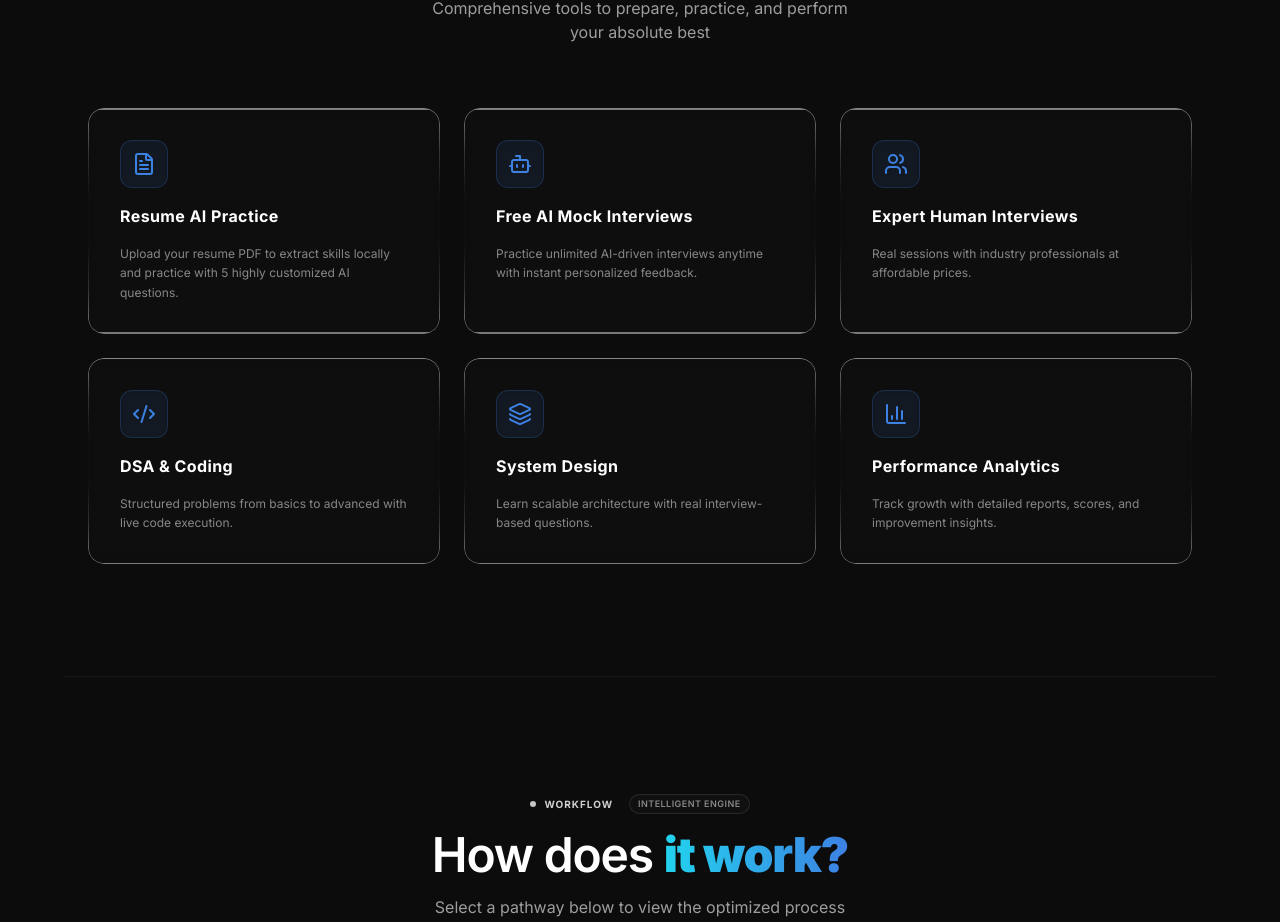
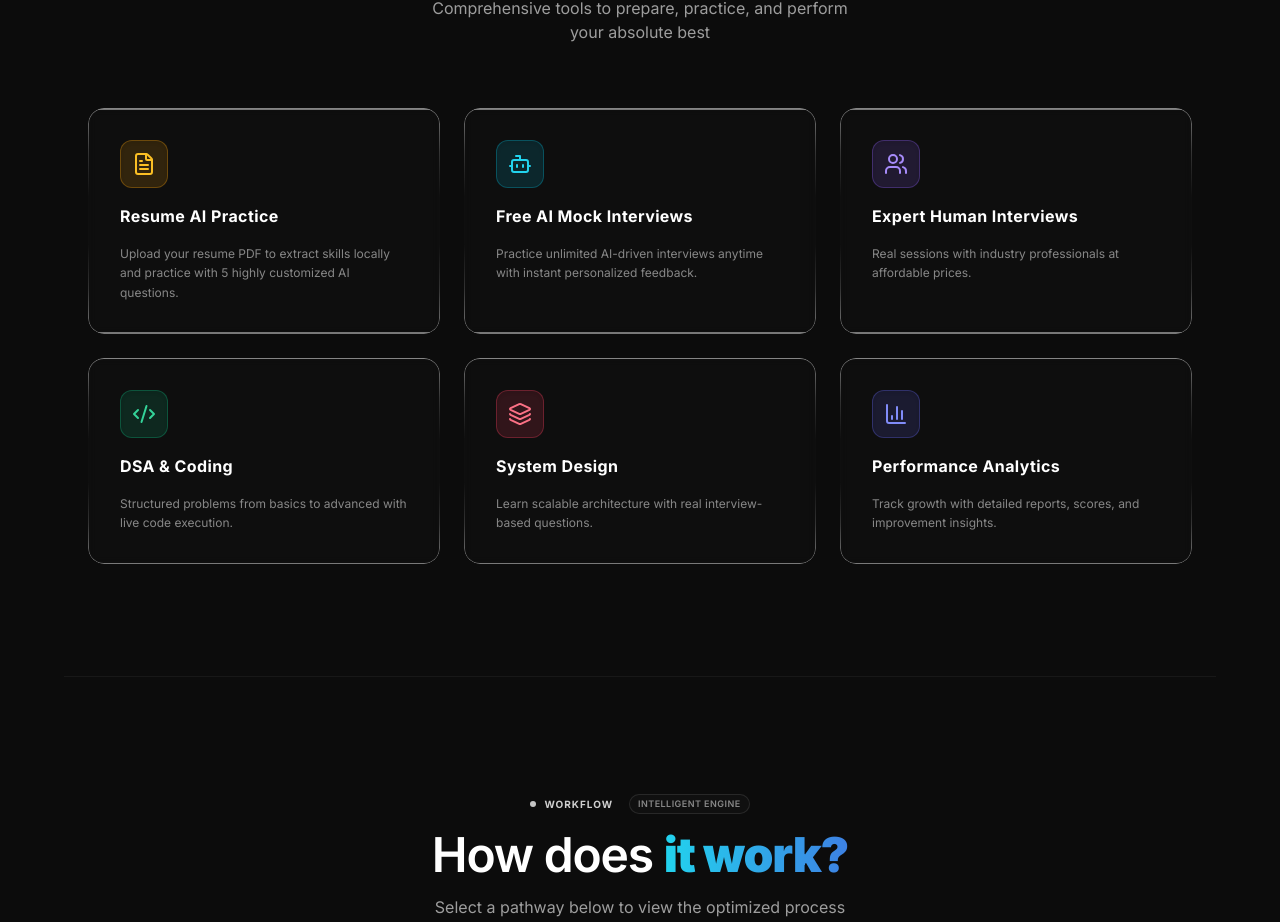
Before and after one commit to divyadahiya14/InterviewBuddy, a React (Create React App) app in the folder interviewbuddy-frontend/: page / in a window 1280 px wide. Shown: the part 1471-2393 px from the top of the page. Built offline with nearby package versions, Linux system fonts and the light colour scheme; no server answers.

Commit message:
feat: add distinct colors to feature card icons on landing page

```diff
--- a/interviewbuddy-frontend/src/pages/LandingPage.jsx
+++ b/interviewbuddy-frontend/src/pages/LandingPage.jsx
@@ -153,12 +153,12 @@ function LandingPage() {
 
   // Original Features List (Preserved Exactly)
   const features = [
-    { icon: FileText, title: "Resume AI Practice", desc: "Upload your resume PDF to extract skills locally and practice with 5 highly customized AI questions." },
-    { icon: Bot, title: "Free AI Mock Interviews", desc: "Practice unlimited AI-driven interviews anytime with instant personalized feedback." },
-    { icon: Users, title: "Expert Human Interviews", desc: "Real sessions with industry professionals at affordable prices." },
-    { icon: Code2, title: "DSA & Coding", desc: "Structured problems from basics to advanced with live code execution." },
-    { icon: Layers, title: "System Design", desc: "Learn scalable architecture with real interview-based questions." },
-    { icon: BarChart3, title: "Performance Analytics", desc: "Track growth with detailed reports, scores, and improvement insights." },
+    { icon: FileText, title: "Resume AI Practice",      desc: "Upload your resume PDF to extract skills locally and practice with 5 highly customized AI questions.",  iconBg: "bg-amber-500/15",  iconBorder: "border-amber-500/30",  iconColor: "text-amber-400",  cardHover: "hover:border-amber-500/40" },
+    { icon: Bot,      title: "Free AI Mock Interviews", desc: "Practice unlimited AI-driven interviews anytime with instant personalized feedback.",                  iconBg: "bg-cyan-500/15",   iconBorder: "border-cyan-500/30",   iconColor: "text-cyan-400",   cardHover: "hover:border-cyan-500/40" },
+    { icon: Users,    title: "Expert Human Interviews", desc: "Real sessions with industry professionals at affordable prices.",                                       iconBg: "bg-violet-500/15", iconBorder: "border-violet-500/30", iconColor: "text-violet-400", cardHover: "hover:border-violet-500/40" },
+    { icon: Code2,    title: "DSA & Coding",            desc: "Structured problems from basics to advanced with live code execution.",                                  iconBg: "bg-emerald-500/15",iconBorder: "border-emerald-500/30",iconColor: "text-emerald-400",cardHover: "hover:border-emerald-500/40" },
+    { icon: Layers,   title: "System Design",           desc: "Learn scalable architecture with real interview-based questions.",                                       iconBg: "bg-rose-500/15",   iconBorder: "border-rose-500/30",   iconColor: "text-rose-400",   cardHover: "hover:border-rose-500/40" },
+    { icon: BarChart3,title: "Performance Analytics",  desc: "Track growth with detailed reports, scores, and improvement insights.",                                 iconBg: "bg-indigo-500/15", iconBorder: "border-indigo-500/30", iconColor: "text-indigo-400", cardHover: "hover:border-indigo-500/40" },
   ];
 
   // Original FAQs (Preserved Exactly)
@@ -540,10 +540,10 @@ function LandingPage() {
               viewport={{ once: true }}
               transition={{ duration: 0.6, delay: i * 0.05 }}
               onClick={() => handleRoleSelect("INTERVIEWEE")}
-              className="liquid-glass rounded-2xl p-6 md:p-8 space-y-4 border border-white/10 hover:border-brand/40 bg-white/[0.01] hover:bg-white/[0.02] cursor-pointer transition-all duration-300 shadow-xl"
+              className={`liquid-glass rounded-2xl p-6 md:p-8 space-y-4 border border-white/10 ${f.cardHover} bg-white/[0.01] hover:bg-white/[0.02] cursor-pointer transition-all duration-300 shadow-xl`}
             >
-              <div className="w-12 h-12 rounded-xl bg-brand/10 border border-brand/20 flex items-center justify-center shadow-inner select-none">
-                <f.icon className="w-6 h-6 text-brand" />
+              <div className={`w-12 h-12 rounded-xl ${f.iconBg} border ${f.iconBorder} flex items-center justify-center shadow-inner select-none`}>
+                <f.icon className={`w-6 h-6 ${f.iconColor}`} />
               </div>
               <h3 className="text-base font-bold text-white tracking-wide">
                 {f.title}
```
